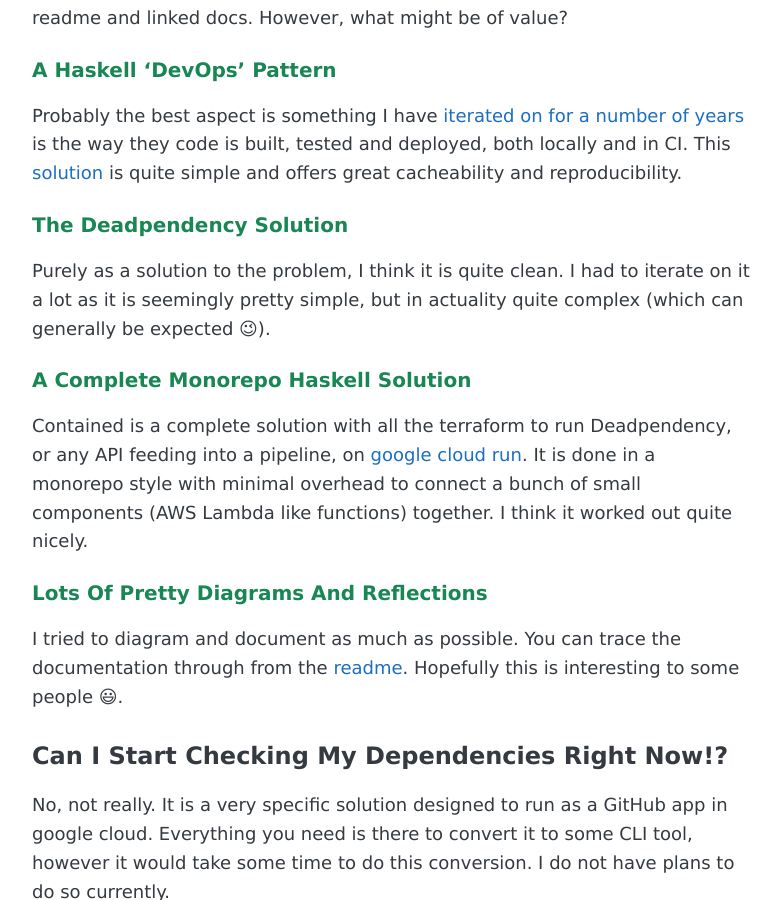
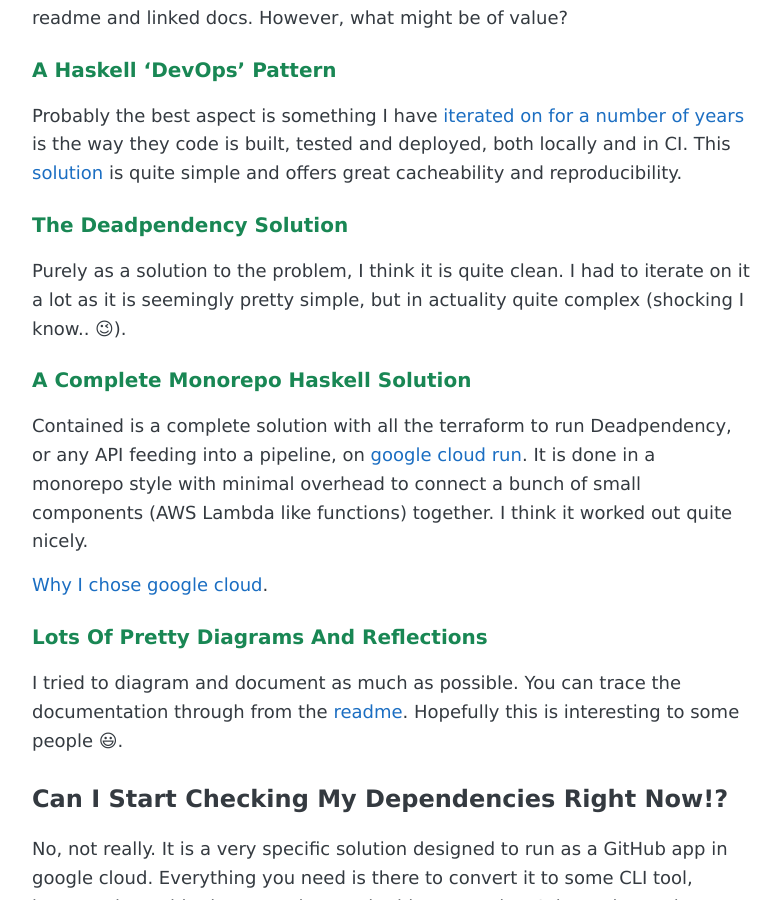
Before and after one commit to AlistairB/alistairb.github.io, a Jekyll site: the page built from _posts/2023-02-24-open-sourcing-deadpendency.md, in a window 1280 px wide and 900 px high, scrolled down 1637 px. Shown: the whole window, without its empty margins (248-1029 px from the left). Built offline with Jekyll 4.4.1, drawn with Linux system fonts in a browser that asks for light colours.

Commit message:
Final tweaks

```diff
--- a/_posts/2023-02-24-open-sourcing-deadpendency.md
+++ b/_posts/2023-02-24-open-sourcing-deadpendency.md
@@ -35,11 +35,13 @@ Probably the best aspect is something I have [iterated on for a number of years]
 
 ### The Deadpendency Solution
 
-Purely as a solution to the problem, I think it is quite clean. I had to iterate on it a lot as it is seemingly pretty simple, but in actuality quite complex (which can generally be expected 😉).
+Purely as a solution to the problem, I think it is quite clean. I had to iterate on it a lot as it is seemingly pretty simple, but in actuality quite complex (shocking I know.. 😉).
 
 ### A Complete Monorepo Haskell Solution
 
 Contained is a complete solution with all the terraform to run Deadpendency, or any API feeding into a pipeline, on [google cloud run](https://cloud.google.com/run). It is done in a monorepo style with minimal overhead to connect a bunch of small components (AWS Lambda like functions) together. I think it worked out quite nicely.
+
+[Why I chose google cloud](https://alistairb.dev/haskell-on-google-cloud-is-great/).
 
 ### Lots Of Pretty Diagrams And Reflections
 
```
